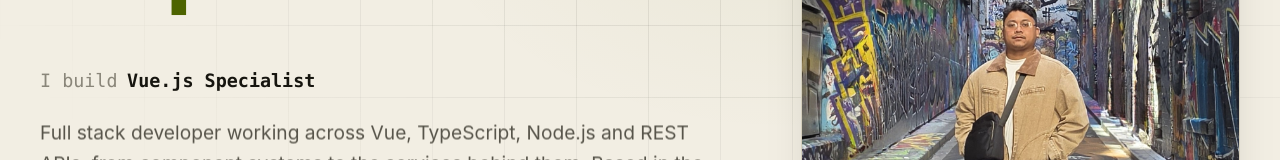
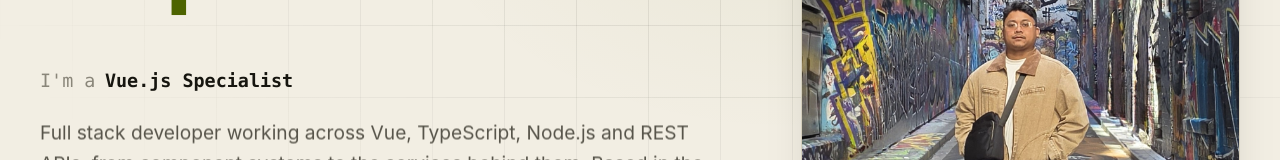
Before and after one commit to vinze01/rvt.portfolio, a Vue app: page / in a window 1280 px wide. Shown: the part 407-567 px from the top of the page. Built offline with nearby package versions, Linux system fonts and the light colour scheme.

Commit message:
V2: Minor updates

```diff
--- a/src/data/portfolio.ts
+++ b/src/data/portfolio.ts
@@ -54,7 +54,7 @@ export const roles: string[] = [
   "Full Stack Developer",
   "Vue.js Specialist",
   "Node.js Developer",
-  "API Builder",
+  "Backend Developer",
 ];
 
 export const projects: Project[] = [
--- a/src/views/Home.vue
+++ b/src/views/Home.vue
@@ -13,7 +13,7 @@
             <span class="line line--accent">Tupil<span class="dot">.</span></span>
           </h1>
           <p class="hero-role" v-reveal="{ delay: 160 }" aria-live="polite">
-            <span class="role-static">I build</span>
+            <span class="role-static">I'm a</span>
             <span class="role-typed">{{ currentText }}</span><span class="caret" aria-hidden="true">▍</span>
           </p>
           <p class="lead hero-lede" v-reveal="{ delay: 220 }">
```
